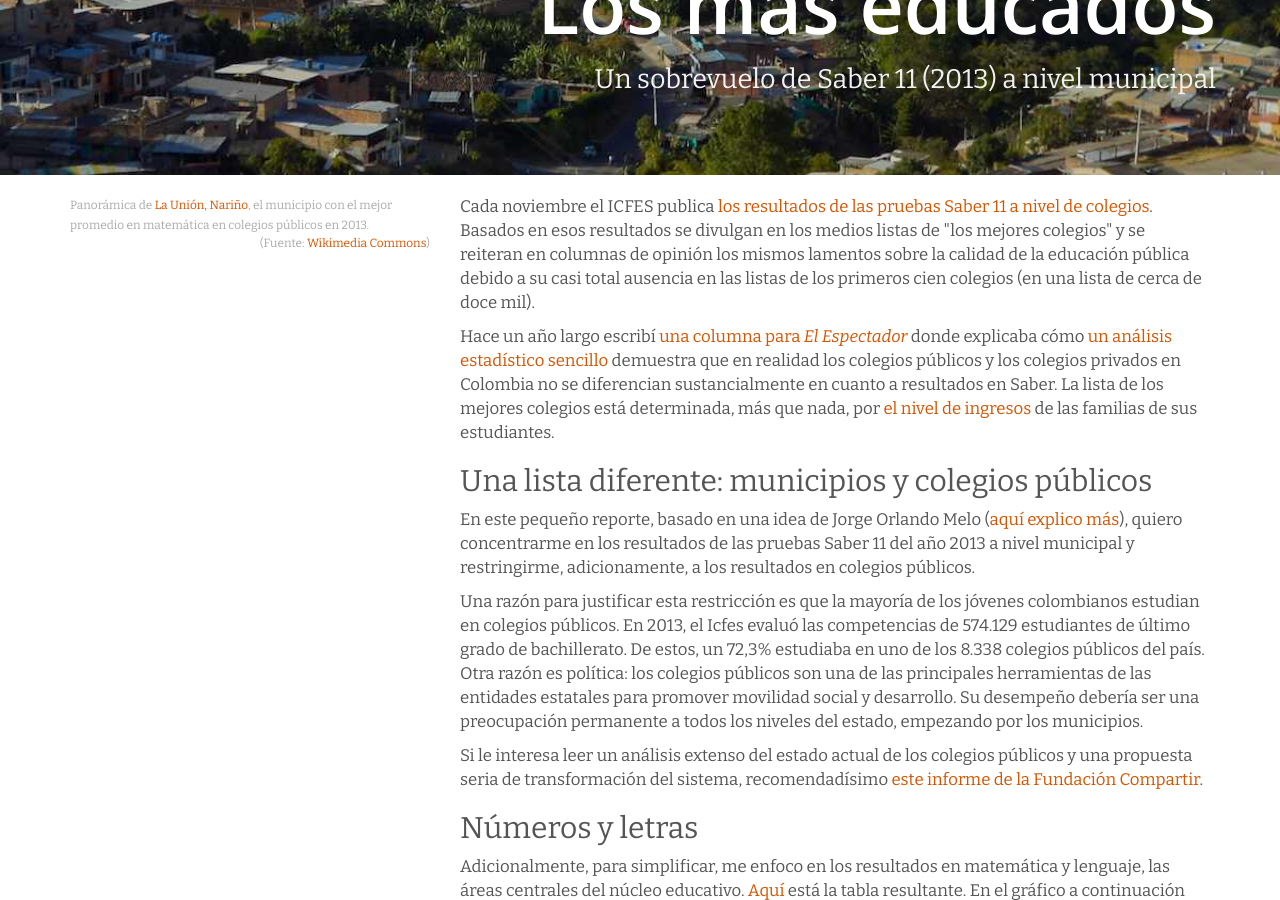
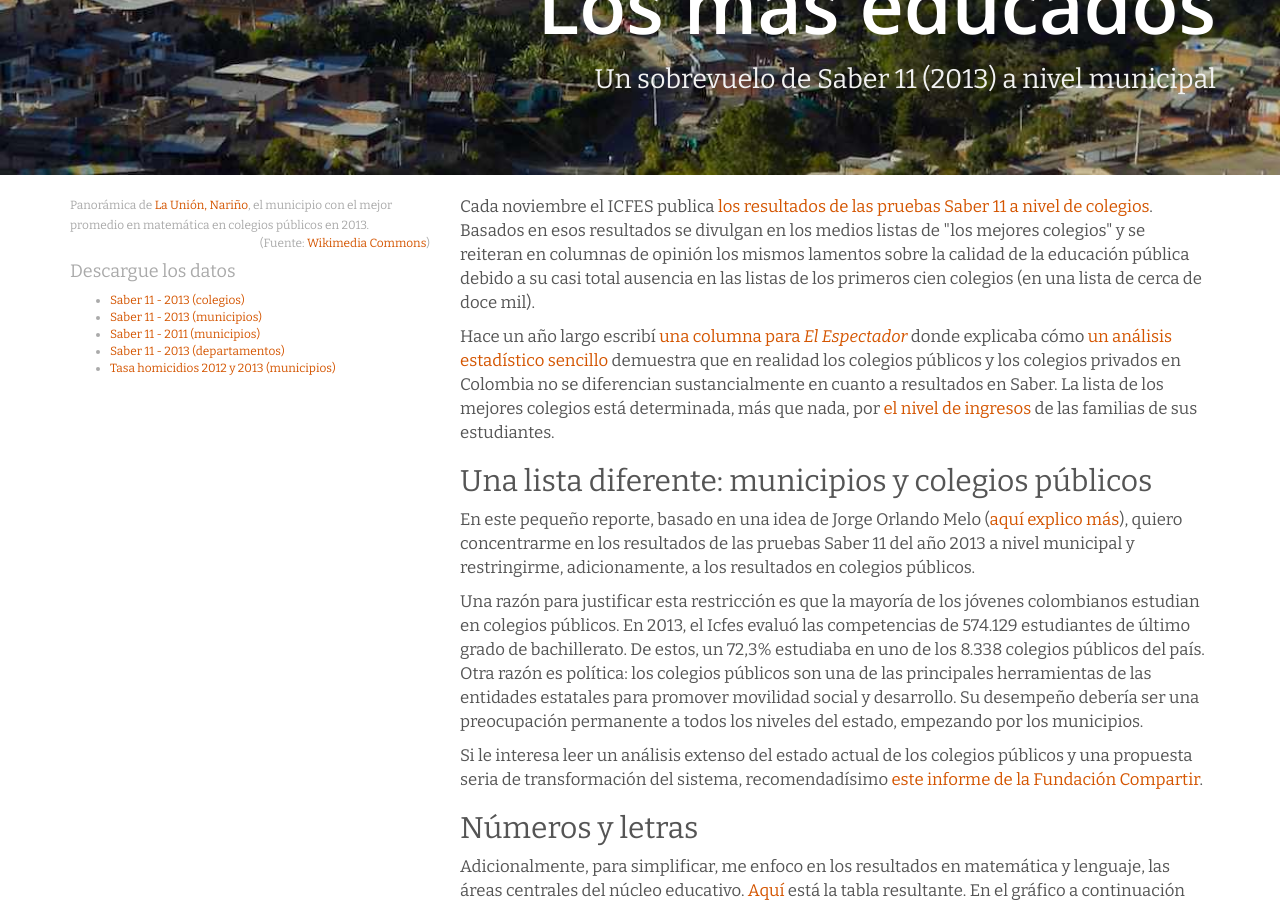
Before and after one commit to finiterank/saber_notebooks, a Jekyll site: the page built from index.md, in a window 1280 px wide and 900 px high, scrolled down 599 px. Built offline with Jekyll 4.4.1, drawn with Linux system fonts in a browser that asks for light colours; nearby versions of some CDN libraries; Markdown is read by kramdown in place of the engine named in the settings.

Commit message:
Descargue

```diff
--- a/index.md
+++ b/index.md
@@ -26,7 +26,16 @@ layout: reporte
 <div class="container">
 <div class="row">
 <div class="col-md-4 caption">
-	<small>Panorámica de <a href="http://www.launion-narino.gov.co/index.shtml">La Unión, Nariño</a>, el municipio con el mejor promedio en matemática en colegios públicos en 2013.<p class="text-right">(Fuente: <a href="http://commons.wikimedia.org/wiki/File:Vista_de_la_union_nari%C3%B1o.JPG">Wikimedia Commons</a>)</p></small></div>
+	<small>Panorámica de <a href="http://www.launion-narino.gov.co/index.shtml">La Unión, Nariño</a>, el municipio con el mejor promedio en matemática en colegios públicos en 2013.<p class="text-right">(Fuente: <a href="http://commons.wikimedia.org/wiki/File:Vista_de_la_union_nari%C3%B1o.JPG">Wikimedia Commons</a>)</p></small>
+
+<h4>Descargue los datos</h4>
+<small><p><ul>
+  <li><a href="http://www.icfes.gov.co/resultados/saber-11-resultados?id=39">Saber 11 - 2013 (colegios)</a></li>
+  <li><a href="https://docs.google.com/spreadsheet/ccc?key=0AnK0b1-vFIdcdGk2eDQyRmJGdkk4YnU0X0p5YkMzdVE&usp=sharing">Saber 11 - 2013 (municipios)</a></li>
+  <li><a href="https://docs.google.com/spreadsheet/ccc?key=0AnK0b1-vFIdcdHR1UjRLaFlTdXBkOGI1V0hlMG5GUWc&usp=sharing">Saber 11 - 2011 (municipios)</a></li>
+  <li><a href="https://docs.google.com/spreadsheet/ccc?key=0AnK0b1-vFIdcdHJNQUlyXzRldmMwYms3a3ZJb0NRaWc&usp=sharing">Saber 11 - 2013 (departamentos)</a></li>
+  <li><a href="https://docs.google.com/spreadsheet/ccc?key=0AnK0b1-vFIdcdGdBZzNnM0ZST05FY2loaXhDWHBHemc&usp=sharing">Tasa homicidios 2012 y 2013 (municipios)</a></li>
+</ul></p></small></div>
 <div class="col-md-8 texto">
 <p>Cada noviembre el ICFES publica <a href="http://www.icfes.gov.co/resultados/saber-11-resultados?id=39">los resultados de las pruebas Saber 11 a nivel de colegios</a>. Basados en esos resultados se divulgan en los medios listas de "los mejores colegios" y se reiteran en columnas de opinión los mismos lamentos sobre la calidad de la educación pública debido a su casi total ausencia en las listas de los primeros cien colegios (en una lista de cerca de doce mil). </p>
 
```
